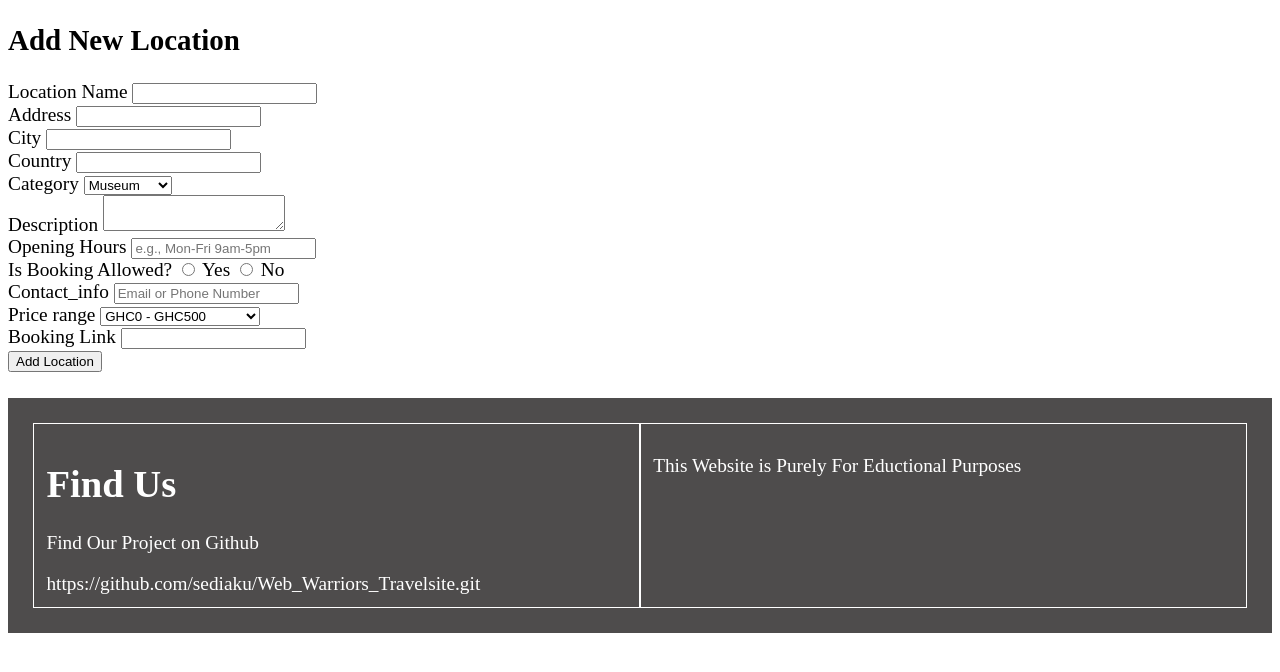
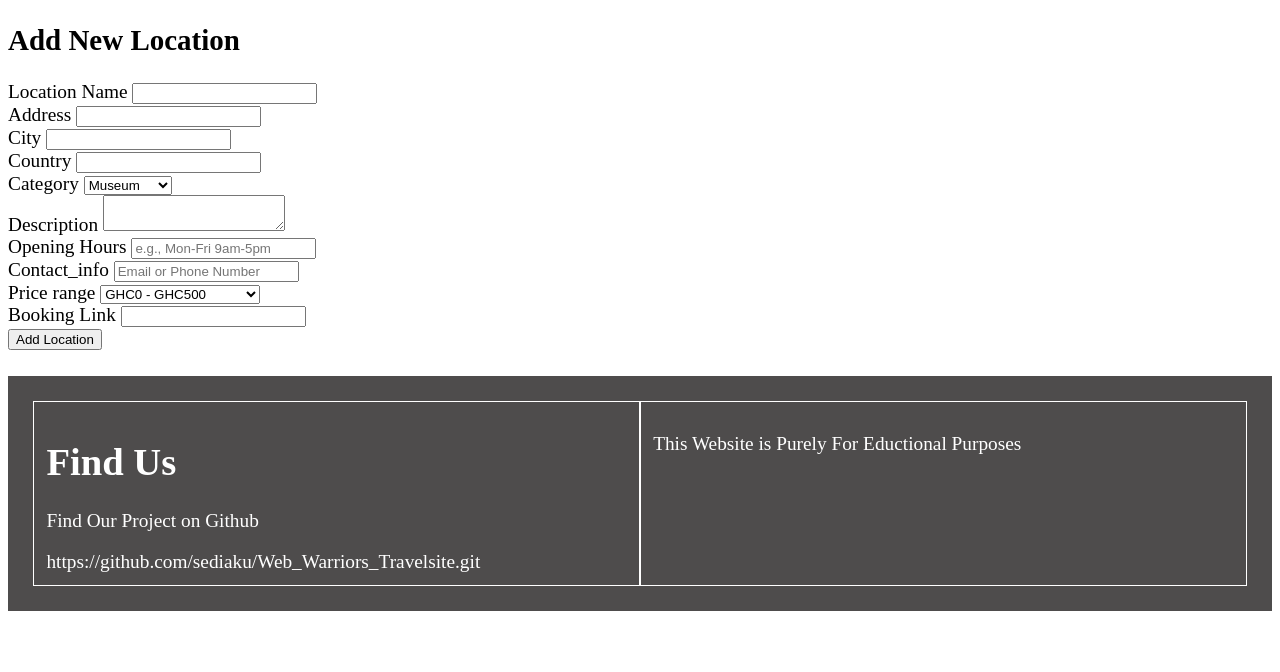
Before and after one commit to sediaku/Web_Warriors_Travelsite, a PHP site: page /view/add-location.php in a window 1280 px wide. Shown: the part 62-734 px from the top of the page. Run offline with PHP 8.4, Linux system fonts and the light colour scheme.

Commit message:
remove old location columns

```diff
--- a/TRAVEL+/view/add-location.php
+++ b/TRAVEL+/view/add-location.php
@@ -10,7 +10,6 @@ if ($_SERVER['REQUEST_METHOD'] === 'POST') {
     $category = trim($_POST['category']);
     $description = trim($_POST['description']);
     $openingHours = trim($_POST['opening_hours']);
-    $bookingAllowed = trim($_POST['booking_allowed']);
     $contactInfo = trim($_POST['contact_info']);
     $priceRange = trim($_POST['price_range']);
     $bookingLink = trim($_POST['booking_link']);
@@ -25,9 +24,9 @@ if ($_SERVER['REQUEST_METHOD'] === 'POST') {
             $dbConnection = getDatabaseConnection();
 
             // Insert the new location
-            $query = "INSERT INTO locations (location_name, address, city, country, category, description, opening_hours, booking_allowed, contact_info, price_range, booking_link) VALUES (?, ?, ?, ?, ?, ?, ?, ?, ?, ?, ?)";
+            $query = "INSERT INTO locations (location_name, address, city, country, category, description, opening_hours, contact_info, price_range, booking_link) VALUES (?, ?, ?, ?, ?, ?, ?, ?, ?, ?, ?)";
             $stmt = $dbConnection->prepare($query);
-            $stmt->bind_param("sssssssssss", $locationName, $address, $city, $country, $category, $description, $openingHours, $bookingAllowed, $contactInfo, $priceRange, $bookingLink);
+            $stmt->bind_param("ssssssssss", $locationName, $address, $city, $country, $category, $description, $openingHours, $contactInfo, $priceRange, $bookingLink);
 
             if ($stmt->execute()) {
                 $success = "Location added successfully!";
@@ -113,16 +112,6 @@ if ($_SERVER['REQUEST_METHOD'] === 'POST') {
             </div>
 
             <div>
-            <label>
-                <label for="Booking allowed">Is Booking Allowed?</label>
-                <input type="radio" name="booking_allowed" value="yes"> Yes
-                </label>
-                <label>
-                <input type="radio" name="booking_allowed" value="no"> No
-            </label>
-            </div>
-
-            <div>
                 <label for="contact_info">Contact_info</label>
                 <input type="text" id="contact_info" name="contact_info" placeholder="Email or Phone Number">
             </div>
```
